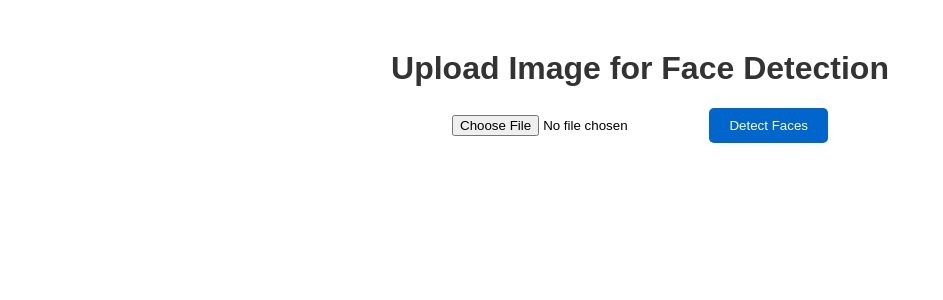
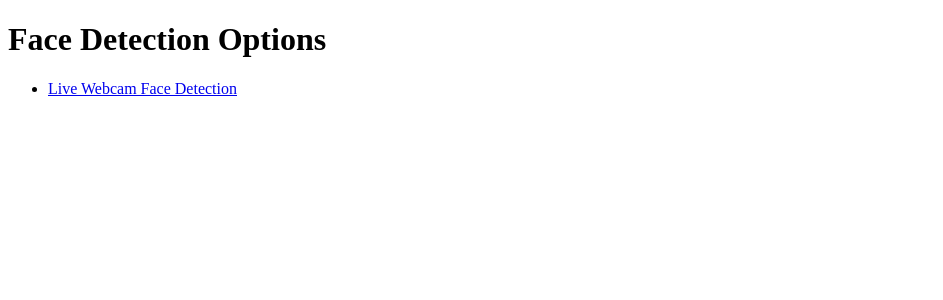
Before and after one commit to Abhinavsathyann/face-detection-project-python-, a Flask app: template templates/index.html in a window 1280 px wide. Shown: the top 300 px of the page, without its empty margins (0-943 px from the left). Run offline with Flask 3, Linux system fonts and the light colour scheme; the template is opened without the code that fills it, so the values that code supplies are empty.

Commit message:
modified:   app.py 	modified:   src/__pycache__/detect_faces.cpython-313.pyc 	modified:   src/detect_faces.py 	modified:   templates/index.html 	new file:   templates/webcam.html

```diff
--- a/app.py
+++ b/app.py
@@ -1,8 +1,7 @@
+from flask import Flask, render_template, Response
+from src.detect_faces import gen_frames
 import os
-import cv2
 import urllib.request
-from flask import Flask, render_template, request, redirect, url_for
-from src.utils import load_model, draw_faces
 
 app = Flask(__name__)
 
@@ -14,27 +13,18 @@ if not os.path.exists(MODEL_PATH):
     os.makedirs("models", exist_ok=True)
     urllib.request.urlretrieve(MODEL_URL, MODEL_PATH)
 
-@app.route("/", methods=["GET", "POST"])
+@app.route('/')
 def index():
-    if request.method == "POST":
-        file = request.files["image"]
-        if file:
-            filepath = os.path.join("static", file.filename)
-            file.save(filepath)
+    return render_template('index.html')
 
-            # Detect faces
-            face_cascade = load_model(MODEL_PATH)
-            image = cv2.imread(filepath)
-            gray = cv2.cvtColor(image, cv2.COLOR_BGR2GRAY)
-            faces = face_cascade.detectMultiScale(gray, 1.1, 4)
-            image = draw_faces(image, faces)
+@app.route('/webcam')
+def webcam():
+    return render_template('webcam.html')
 
-            # Save result
-            result_path = os.path.join("static", "result.jpg")
-            cv2.imwrite(result_path, image)
+@app.route('/video_feed')
+def video_feed():
+    return Response(gen_frames(),
+                    mimetype='multipart/x-mixed-replace; boundary=frame')
 
-            return render_template("result.html", result_image="result.jpg")
-    return render_template("index.html")
-
-if __name__ == "__main__":
+if __name__ == '__main__':
     app.run(debug=True)
--- a/templates/index.html
+++ b/templates/index.html
@@ -1,14 +1,12 @@
 <!DOCTYPE html>
 <html>
 <head>
-    <title>Face Detection</title>
-    <link rel="stylesheet" href="{{ url_for('static', filename='style.css') }}">
+    <title>Face Detection Website</title>
 </head>
 <body>
-    <h1>Upload Image for Face Detection</h1>
-    <form method="POST" enctype="multipart/form-data">
-        <input type="file" name="image" accept="image/*" required>
-        <button type="submit">Detect Faces</button>
-    </form>
+    <h1>Face Detection Options</h1>
+    <ul>
+        <li><a href="/webcam">Live Webcam Face Detection</a></li>
+    </ul>
 </body>
 </html>
```
Also changed, not shown: src/detect_faces.py (+16 -30 lines), templates/webcam.html (added, +12 -0 lines).
